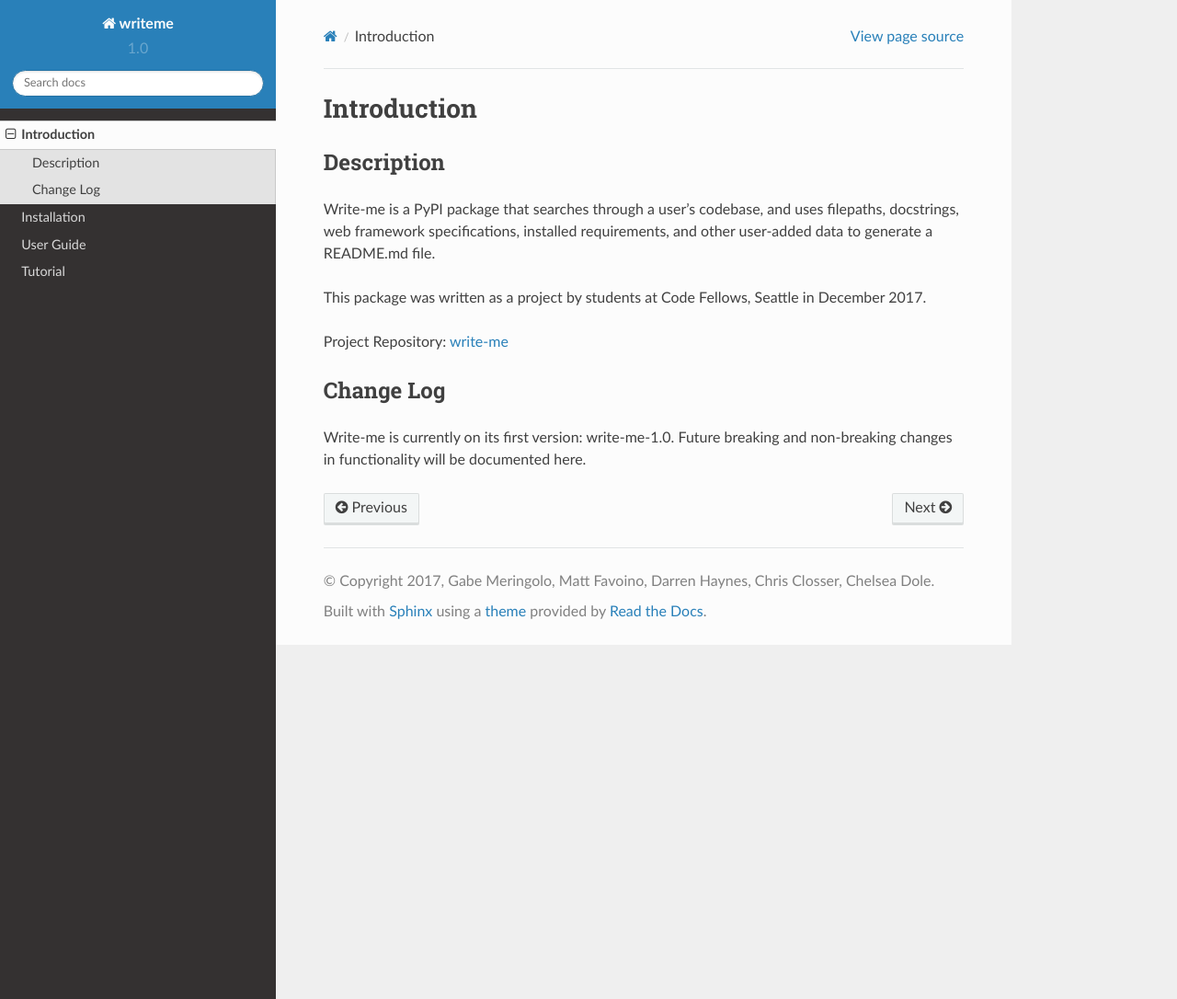
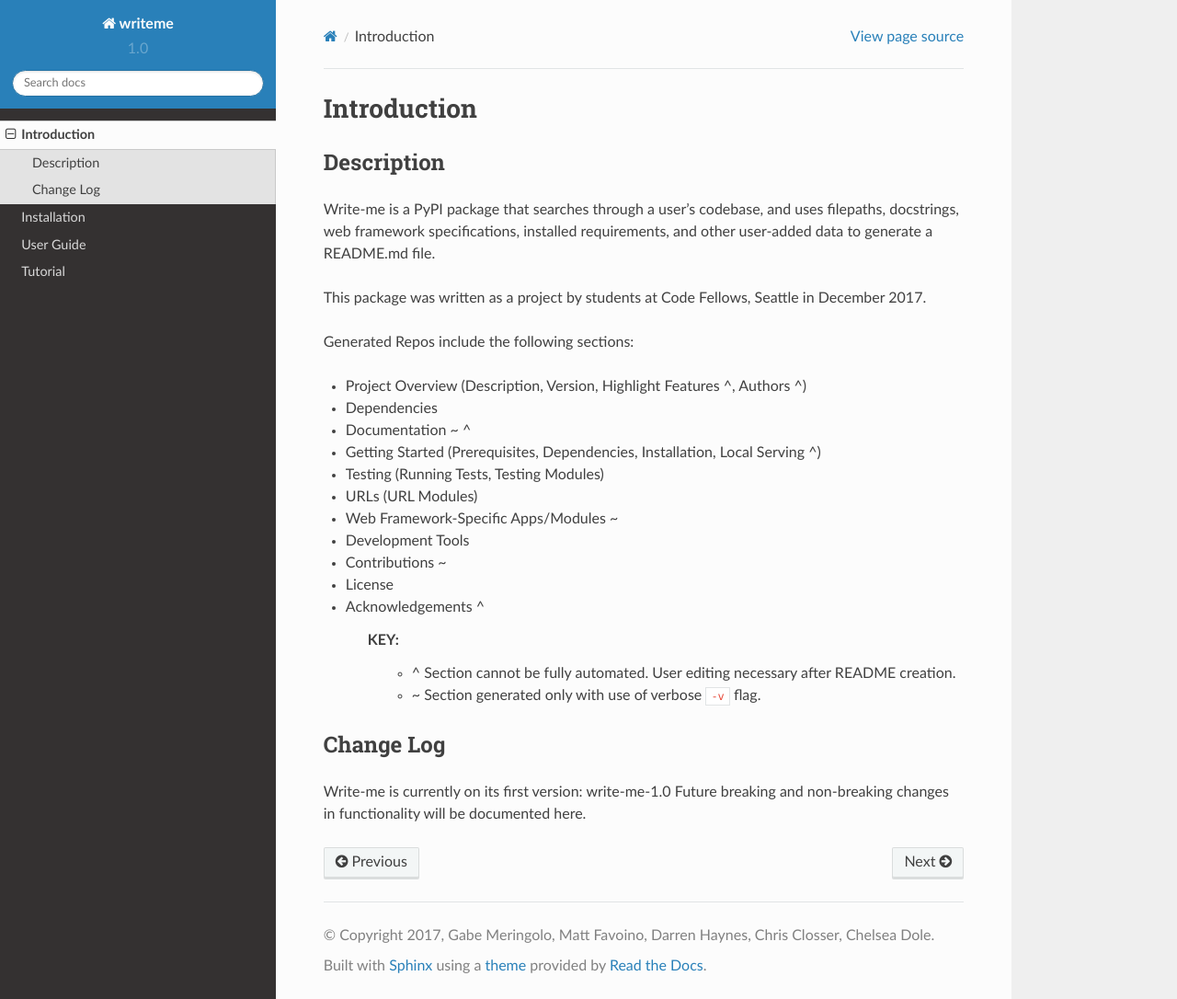
Before and after one commit to chelseadole/write-me, a Sphinx documentation site: the page built from docs/intro.rst, in a window 1280 px wide and 1086 px high. Shown: the whole window at 92% size. Built offline with Sphinx 7.4.7 and the Read the Docs theme 2.0.0, drawn with Linux system fonts in a browser that asks for light colours; formulas are drawn with MathJax 3.

Commit message:
added docs changes

```diff
--- a/docs/index.rst
+++ b/docs/index.rst
@@ -6,7 +6,9 @@
 Welcome to write-me's documentation!
 ===================================
 
-Write-me generates concise, effective, and specific READMEs based on your codebase.
+`Project Github <http://www.github.com/chelseadole/write-me>`_
+
+Write-me generates concise, elegant, and specific READMEs based on your codebase.
 
 Contents:
 
--- a/docs/intro.rst
+++ b/docs/intro.rst
@@ -8,10 +8,25 @@ Write-me is a PyPI package that searches through a user's codebase, and uses fil
 
 This package was written as a project by students at Code Fellows, Seattle in December 2017.
 
-Project Repository: `write-me <http://www.github.com/chelseadole/write-me>`_
+Generated Repos include the following sections:
 
+- Project Overview (Description, Version, Highlight Features ^, Authors ^)
+- Dependencies
+- Documentation ~ ^
+- Getting Started (Prerequisites, Dependencies, Installation, Local Serving ^)
+- Testing (Running Tests, Testing Modules)
+- URLs (URL Modules)
+- Web Framework-Specific Apps/Modules ~
+- Development Tools
+- Contributions ~
+- License
+- Acknowledgements ^
+
+    KEY:
+        - ^ Section cannot be fully automated. User editing necessary after README creation.
+        - ~ Section generated only with use of verbose ``-v`` flag.
 
 Change Log
 ==============
 
-Write-me is currently on its first version: write-me-1.0. Future breaking and non-breaking changes in functionality will be documented here.
+Write-me is currently on its first version: write-me-1.0 Future breaking and non-breaking changes in functionality will be documented here.
```
Also changed, not shown: docs/userguide.rst (+0 -20 lines).
